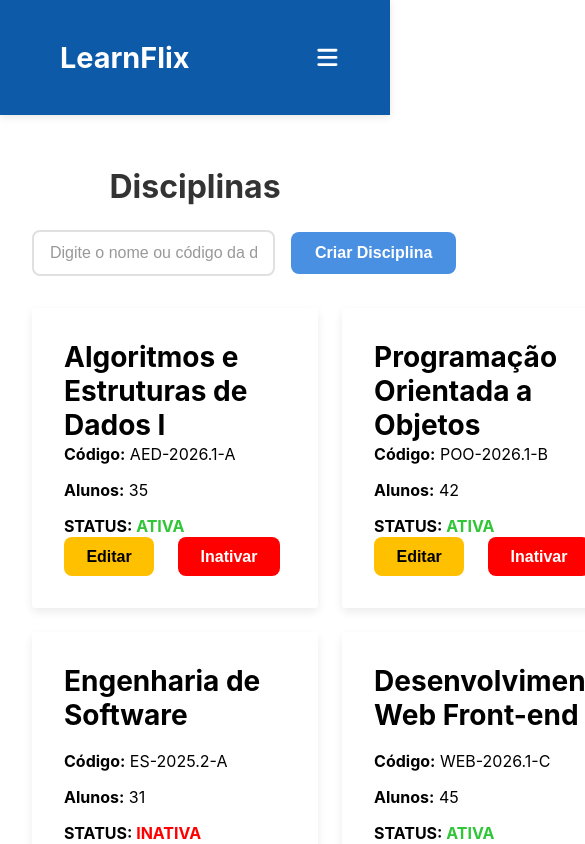
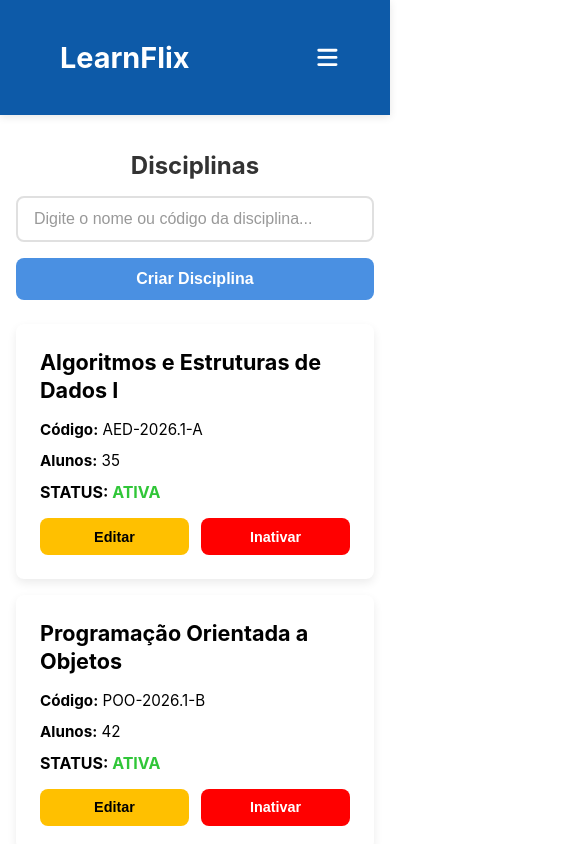
Before and after one commit to LFbruck/learnflix, a React (Create React App) app: page /disciplinas in a window 390 px wide. Shown: the top 844 px of the page, 585 px wide, since content can reach past the window. Built offline with nearby package versions, Linux system fonts and the light colour scheme.

Commit message:
feat: implementa responsividade completa

```diff
--- a/src/components/CardDisciplina/CardDisciplina.module.css
+++ b/src/components/CardDisciplina/CardDisciplina.module.css
@@ -1,24 +1,28 @@
-.card{
+.card {
     background: white;
-    padding: 32px;
-    border-radius: 3px;
-    box-shadow: 0 4px 10px rgba(0,0,0,0.08);
-    min-height: 300px;
+    padding: 1.5rem;
+    border-radius: 8px;
+    box-shadow: 0 4px 10px rgba(0, 0, 0, 0.08);
     display: flex;
     flex-direction: column;
-    justify-content: space-between;
+    gap: 1rem;
 }
 
 .title {
-    font-size: 28px;
+    font-size: 1.35rem;
     font-weight: bold;
+    line-height: 1.3;
 }
 
 .info {
     display: flex;
     flex-direction: column;
-    justify-content: space-between;
-    gap: 1rem;
+    gap: 0.75rem;
+}
+
+.codigo,
+.alunos {
+    font-size: 0.95rem;
 }
 
 .span {
@@ -29,32 +33,30 @@
 .status {
     color: #30C638;
     font-weight: bold;
+    text-transform: uppercase;
 }
 
 .statusInativa {
     color: red;
     font-weight: bold;
-}
-
-.status, .statusInativa {
     text-transform: uppercase;
 }
 
 .btns {
     display: flex;
-    gap: 1.5rem;
+    gap: 0.75rem;
+    margin-top: auto;
 }
 
 .card button {
-    padding: 0.65rem 1.4rem;
-    font-size: 1rem;
+    flex: 1;
+    padding: 0.65rem 0.85rem;
+    font-size: 0.9rem;
     font-weight: 600;
-    color: black;
-    background-color: #ffc000;
     border: none;
     border-radius: 8px;
     cursor: pointer;
-    transition: background-color 0.2s;
+    transition: all 0.2s;
     white-space: nowrap;
 }
 
@@ -88,3 +90,56 @@
 .card .btnStatusAtivo:hover {
     background-color: #27ae60;
 }
+
+@media (min-width: 768px) {
+    .card {
+        padding: 1.75rem;
+    }
+
+    .title {
+        font-size: 1.5rem;
+    }
+
+    .info {
+        gap: 0.85rem;
+    }
+
+    .btns {
+        gap: 1rem;
+    }
+
+    .card button {
+        padding: 0.65rem 1.2rem;
+        font-size: 0.95rem;
+    }
+}
+
+@media (min-width: 1200px) {
+    .card {
+        padding: 2rem;
+        min-height: 300px;
+        justify-content: space-between;
+    }
+
+    .title {
+        font-size: 1.75rem;
+    }
+
+    .info {
+        gap: 1rem;
+    }
+
+    .codigo,
+    .alunos {
+        font-size: 1rem;
+    }
+
+    .btns {
+        gap: 1.5rem;
+    }
+
+    .card button {
+        padding: 0.65rem 1.4rem;
+        font-size: 1rem;
+    }
+}
--- a/src/components/Header/Header.jsx
+++ b/src/components/Header/Header.jsx
@@ -33,6 +33,9 @@ export default function Header() {
                     <Link to={"/visualizar"} className={styles.link}>
                         Visualizar Materiais
                     </Link>
+                    <Link to={"/disciplinas"} className={styles.link}>
+                        Gerenciar Disciplinas
+                    </Link>
                 </nav>
             </div>
         </header>
--- a/src/components/ModalDisciplina/ModalDisciplina.module.css
+++ b/src/components/ModalDisciplina/ModalDisciplina.module.css
@@ -9,62 +9,42 @@
     align-items: center;
     justify-content: center;
     z-index: 1000;
+    padding: 0.5rem;
 }
 
 .modal {
     background: white;
     border-radius: 8px;
-    padding: 2rem;
-    width: 90%;
+    padding: 1.5rem;
+    width: 95%;
     max-width: 500px;
+    max-height: 95vh;
+    overflow-y: auto;
     position: relative;
 }
 
 .btnFechar {
     position: absolute;
-    top: 1rem;
-    right: 1rem;
+    top: 0.75rem;
+    right: 0.75rem;
     background: none;
     border: none;
     font-size: 1.5rem;
     cursor: pointer;
     color: #666;
+    padding: 0.25rem;
 }
 
 .modal h2 {
-    margin: 0 0 1.5rem 0;
-    font-size: 1.5rem;
-}
-
-.acoes {
-    display: flex;
-    gap: 1rem;
-    justify-content: flex-end;
-    margin-top: 2rem;
-}
-
-.acoes button {
-    padding: 0.75rem 1.5rem;
-    border: none;
-    border-radius: 6px;
-    cursor: pointer;
-    font-size: 1rem;
-}
-
-.acoes button:first-child {
-    background-color: #e0e0e0;
-    color: #333;
-}
-
-.acoes button:last-child {
-    background-color: #4a90e2;
-    color: white;
+    margin: 0 0 1rem 0;
+    font-size: 1.25rem;
+    padding-right: 2rem;
 }
 
 .form {
     display: flex;
     flex-direction: column;
-    gap: 1.5rem;
+    gap: 1.25rem;
 }
 
 .campo {
@@ -85,7 +65,7 @@
     padding: 0.75rem;
     border: 2px solid #e0e0e0;
     border-radius: 6px;
-    font-size: 1rem;
+    font-size: 16px;
     font-family: inherit;
     outline: none;
     transition: border-color 0.2s;
@@ -107,3 +87,73 @@
     font-size: 0.85rem;
     margin-top: -0.25rem;
 }
+
+.acoes {
+    display: flex;
+    flex-direction: column;
+    gap: 0.75rem;
+    margin-top: 1.5rem;
+}
+
+.acoes button {
+    width: 100%;
+    padding: 0.85rem;
+    border: none;
+    border-radius: 6px;
+    cursor: pointer;
+    font-size: 1rem;
+}
+
+.acoes button:first-child {
+    background-color: #e0e0e0;
+    color: #333;
+}
+
+.acoes button:last-child {
+    background-color: #4a90e2;
+    color: white;
+}
+
+@media (min-width: 768px) {
+    .overlay {
+        padding: 1rem;
+    }
+
+    .modal {
+        padding: 2rem;
+        width: 90%;
+    }
+
+    .btnFechar {
+        top: 1rem;
+        right: 1rem;
+    }
+
+    .modal h2 {
+        font-size: 1.5rem;
+        margin-bottom: 1.5rem;
+        padding-right: 0;
+    }
+
+    .form {
+        gap: 1.5rem;
+    }
+
+    .campo input,
+    .campo select,
+    .campo textarea {
+        font-size: 1rem;
+    }
+
+    .acoes {
+        flex-direction: row;
+        justify-content: flex-end;
+        gap: 1rem;
+        margin-top: 2rem;
+    }
+
+    .acoes button {
+        width: auto;
+        padding: 0.75rem 1.5rem;
+    }
+}
--- a/src/pages/DisciplinasPage/DisciplinasPage.module.css
+++ b/src/pages/DisciplinasPage/DisciplinasPage.module.css
@@ -1,26 +1,26 @@
 .container {
-    padding: 2rem;
+    padding: 1rem;
     max-width: 1200px;
     margin: 0 auto;
 }
 
 .title {
-    font-size: 2rem;
+    font-size: 1.5rem;
     color: #333;
-    margin-bottom: 1.5rem;
+    margin-bottom: 1rem;
 }
 
 .containerBusca {
     display: flex;
+    flex-direction: column;
     gap: 1rem;
-    margin-bottom: 2rem;
-    align-items: center;
+    margin-bottom: 1.5rem;
 }
 
 .inputBusca {
-    flex: 1;
+    width: 100%;
     padding: 0.75rem 1rem;
-    font-size: 1rem;
+    font-size: 16px;
     border: 2px solid #e0e0e0;
     border-radius: 8px;
     outline: none;
@@ -36,6 +36,7 @@
 }
 
 .btnCriarDisciplina {
+    width: 100%;
     padding: 0.75rem 1.5rem;
     font-size: 1rem;
     font-weight: 600;
@@ -45,7 +46,6 @@
     border-radius: 8px;
     cursor: pointer;
     transition: background-color 0.2s;
-    white-space: nowrap;
 }
 
 .btnCriarDisciplina:hover {
@@ -58,14 +58,75 @@
 
 .gridCards {
     display: grid;
-    grid-template-columns: repeat(3, 1fr);
-    gap: 1.5rem;
+    grid-template-columns: 1fr;
+    gap: 1rem;
 }
 
 .gridCards > p {
-    grid-column: 1 / -1;
     text-align: center;
-    padding: 3rem;
+    padding: 1.5rem;
     color: #666;
-    font-size: 1.1rem;
+    font-size: 1rem;
 }
+
+@media (min-width: 768px) {
+    .container {
+        padding: 1.5rem;
+    }
+
+    .title {
+        font-size: 1.75rem;
+        margin-bottom: 1.25rem;
+    }
+
+    .containerBusca {
+        flex-direction: row;
+        align-items: center;
+        margin-bottom: 1.75rem;
+    }
+
+    .inputBusca {
+        flex: 1;
+        font-size: 1rem;
+    }
+
+    .btnCriarDisciplina {
+        width: auto;
+        white-space: nowrap;
+    }
+
+    .gridCards {
+        grid-template-columns: repeat(2, 1fr);
+        gap: 1.25rem;
+    }
+
+    .gridCards > p {
+        grid-column: 1 / -1;
+        padding: 2rem;
+    }
+}
+
+@media (min-width: 1200px) {
+    .container {
+        padding: 2rem;
+    }
+
+    .title {
+        font-size: 2rem;
+        margin-bottom: 1.5rem;
+    }
+
+    .containerBusca {
+        margin-bottom: 2rem;
+    }
+
+    .gridCards {
+        grid-template-columns: repeat(3, 1fr);
+        gap: 1.5rem;
+    }
+
+    .gridCards > p {
+        padding: 3rem;
+        font-size: 1.1rem;
+    }
+}
```
